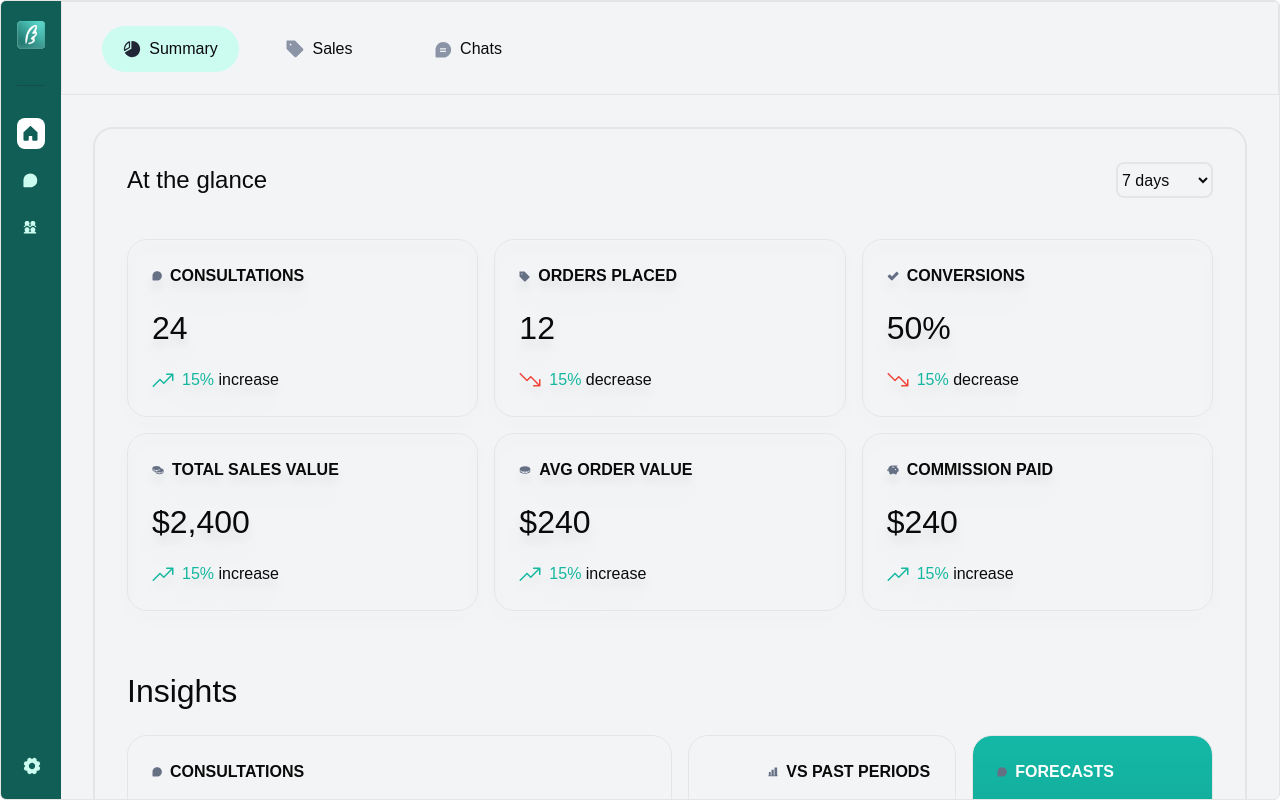
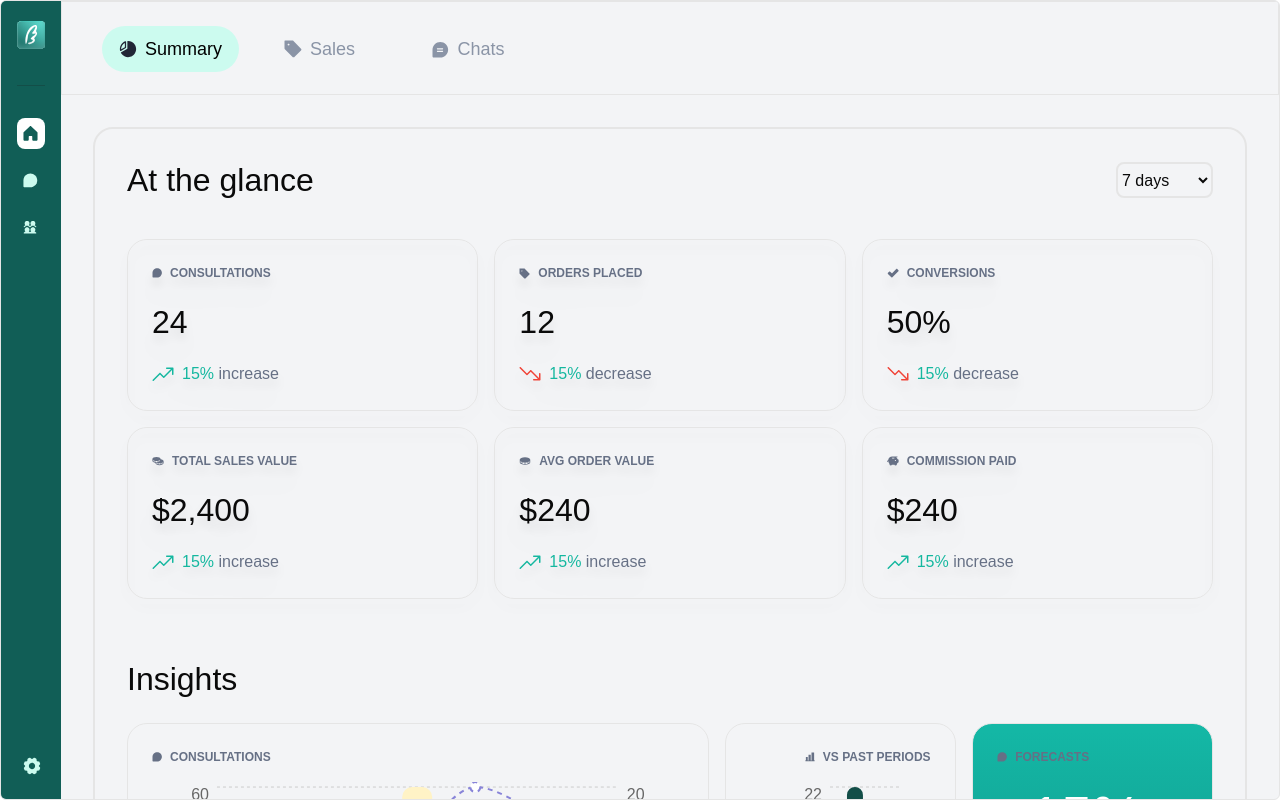
Before and after one commit to Flutevishnu/wingman-assesment, a Next.js app: page / in a window 1280 px wide. Built offline with nearby package versions, Linux system fonts and the light colour scheme.

Commit message:
font color and bug fix

```diff
--- a/src/app/page.tsx
+++ b/src/app/page.tsx
@@ -16,7 +16,7 @@ export default function Home() {
         <div className=" flex-1 md:border md:border-2 md:rounded-[20px] p-8">
           <div className="border-black rounded-[20px] ">
             <div className="h-[38px]  flex items-center justify-between">
-              <h1 className="text-2xl font-medium">At the glance</h1>
+              <h1 className="text-[32px] font-medium">At the glance</h1>
               <select name="duration" id="duration" className="rounded-lg w-[97px] h-[36px] border border-2 bg-inherit">
                 <option value="Today" className="w-[49px] bg-inherit font-normal">7 days</option>
                 <option value="7 days" className="font-normal">1 month</option>
@@ -32,13 +32,13 @@ export default function Home() {
               <div key={key} className="border border-[1.5px]  rounded-[20px] p-[24px] gap-[16px] flex flex-col drop-shadow-xl">
                 <span className="flex gap-2 items-center ">
                   {glance.icon}
-                  <p className="font-semibold">{glance.title}</p>
+                  <p className="font-semibold text-[12px] text-[#667085]">{glance.title}</p>
                 </span>
                 <p className="text-[32px] font-medium">{glance.number}</p>
                 <div className="flex items-center gap-2">
                   {glance.percen_icon}
                   <p>
-                    <span className="text-[#15B79F] font-normal">{glance.percentage}</span> <span className="font-normal">{glance.incee_decre}</span>
+                    <span className="text-[#15B79F] font-normal">{glance.percentage}</span> <span className="font-normal text-[#667085] text[14px]">{glance.incee_decre}</span>
                   </p>
                 </div>
               </div>
--- a/src/components/charts/consultations.tsx
+++ b/src/components/charts/consultations.tsx
@@ -24,7 +24,7 @@ export default function Consultations({data}: {data: consultations[]} ) {
               <svg width="10" height="10" viewBox="0 0 10 10" fill="none" xmlns="http://www.w3.org/2000/svg">
                 <path d="M9.875 4.8125C9.87364 6.05528 9.37934 7.24677 8.50056 8.12556C7.62177 9.00434 6.43028 9.49864 5.1875 9.5H1.23453C1.0398 9.49975 0.853111 9.42228 0.715413 9.28459C0.577716 9.14689 0.500248 8.9602 0.5 8.76547V4.8125C0.5 3.5693 0.99386 2.37701 1.87294 1.49794C2.75201 0.61886 3.9443 0.125 5.1875 0.125C6.4307 0.125 7.62299 0.61886 8.50206 1.49794C9.38114 2.37701 9.875 3.5693 9.875 4.8125Z" fill="#667085"/>
               </svg>
-              <p className="font-semibold">
+              <p className="font-semibold text-[12px] text-[#667085]">
                 CONSULTATIONS
               </p>
             </span>
@@ -121,19 +121,19 @@ function Legend(){
   return(
     <div className="flex gap-6 md:gap-20 w-auto">
 
-              <div className="flex gap-2 items-center">
+              <div className="flex gap-2 items-center ">
               <Separator className="w-[16px] h-[4px] rounded-lg  bg-[#8A94A6]"/>
-              <p>Incoming</p>
+              <p className="font-normal text-[#667085] text-[12px]">Incoming</p>
               </div>
 
               <div className="flex gap-2 items-center">
               <Separator className="w-[16px] h-[4px] rounded-lg   bg-[#15B79F]"/>
-              <p>Answered</p>
+              <p className="font-normal text-[#667085] text-[12px]">Answered</p>
               </div>
 
               <div className="flex gap-2 items-center">
               <Separator className="w-[16px] h-[4px] rounded-lg  bg-[#FFE587]"/>
-              <p>Experts online</p>
+              <p className="font-normal text-[#667085] text-[12px]">Experts online</p>
               </div>
 
             </div>
--- a/src/components/charts/forecasts.tsx
+++ b/src/components/charts/forecasts.tsx
@@ -5,7 +5,7 @@ export default function ForeCasts(){
               <svg width="10" height="10" viewBox="0 0 10 10" fill="none" xmlns="http://www.w3.org/2000/svg">
                 <path d="M9.875 4.8125C9.87364 6.05528 9.37934 7.24677 8.50056 8.12556C7.62177 9.00434 6.43028 9.49864 5.1875 9.5H1.23453C1.0398 9.49975 0.853111 9.42228 0.715413 9.28459C0.577716 9.14689 0.500248 8.9602 0.5 8.76547V4.8125C0.5 3.5693 0.99386 2.37701 1.87294 1.49794C2.75201 0.61886 3.9443 0.125 5.1875 0.125C6.4307 0.125 7.62299 0.61886 8.50206 1.49794C9.38114 2.37701 9.875 3.5693 9.875 4.8125Z" fill="#667085"/>
               </svg>
-              <p className="font-semibold">FORECASTS</p>
+              <p className="font-semibold text-[12px] text-[#667085]">FORECASTS</p>
             </span>
 
             <div className="flex flex-col gap-4">
--- a/src/components/charts/pastperiod.tsx
+++ b/src/components/charts/pastperiod.tsx
@@ -12,7 +12,7 @@ export default function VsPastPeriod({data}:  {data:PastPeriodData[]}) {
               <path d="M9.875 8.75C9.875 8.84946 9.83549 8.94484 9.76517 9.01517C9.69484 9.08549 9.59946 9.125 9.5 9.125H0.5C0.400544 9.125 0.305161 9.08549 0.234835 9.01517C0.164509 8.94484 0.125 8.84946 0.125 8.75C0.125 8.65054 0.164509 8.55516 0.234835 8.48483C0.305161 8.41451 0.400544 8.375 0.5 8.375H0.875V5.375C0.875 5.27554 0.914509 5.18016 0.984835 5.10983C1.05516 5.03951 1.15054 5 1.25 5H2.375C2.47446 5 2.56984 5.03951 2.64016 5.10983C2.71049 5.18016 2.75 5.27554 2.75 5.375V8.375H3.5V3.125C3.5 3.02554 3.53951 2.93016 3.60984 2.85984C3.68016 2.78951 3.77554 2.75 3.875 2.75H5.375C5.47446 2.75 5.56984 2.78951 5.64017 2.85984C5.71049 2.93016 5.75 3.02554 5.75 3.125V8.375H6.5V0.875C6.5 0.775544 6.53951 0.680161 6.60983 0.609835C6.68016 0.539509 6.77554 0.5 6.875 0.5H8.75C8.84946 0.5 8.94484 0.539509 9.01517 0.609835C9.08549 0.680161 9.125 0.775544 9.125 0.875V8.375H9.5C9.59946 8.375 9.69484 8.41451 9.76517 8.48483C9.83549 8.55516 9.875 8.65054 9.875 8.75Z" fill="#667085"/>
             </svg>
 
-              <p className='font-semibold'>
+              <p className='font-semibold text-[12px] text-[#667085] '>
                 VS PAST PERIODS
               </p>
             </span>
@@ -56,12 +56,12 @@ function Legend(){
 
               <div className="flex gap-2 items-center">
               <Separator className="w-[16px] h-[4px] rounded-lg  bg-[#CCFBEF]"/>
-              <p>Consultations</p>
+              <p className="font-normal text-[#667085] text-[12px]">Consultations</p>
               </div>
 
               <div className="flex gap-2 items-center">
               <Separator className="w-[16px] h-[4px] rounded-lg   bg-[#134E48]"/>
-              <p>Orders Placed</p>
+              <p className="font-normal text-[#667085] text-[12px]">Orders Placed</p>
               </div>
 
 
--- a/src/components/insights.tsx
+++ b/src/components/insights.tsx
@@ -9,7 +9,7 @@ import { consultData, pastperiodData } from './data/data';
 export default function Insights() {
     return(
         <div className="relative w-full h-auto mt-10 py-4 ">
-          <h1 className="text-[32px]  mb-5 font-medium">Insights</h1>
+          <h1 className="text-[32px]  mb-5 font-medium ">Insights</h1>
           <div className='w-full h-auto flex-col gap-4 xl:flex xl:flex-row'>
             <Consultations data={consultData}/>
             <div className='relative flex-col basis-[45%] w-full gap-6 md:gap-4 lg:flex lg:flex-row lg:max-h-[700px] xl:flex xl:flex-row'>
--- a/src/components/navbar.tsx
+++ b/src/components/navbar.tsx
@@ -33,8 +33,8 @@ export default function NavBar() {
         <div className="relative flex justify-center md:justify-start lg:flex-row gap-[12px] h-[94px] border border-b-[1px] pt-[24px] pr-[40px] pb-[24px] pl-[40px]">
         {nav_data.map((data, key) => (
             <div key={key}
-            className={cn("flex gap-2 items-center group cursor-pointer justify-center text-center w-[137px] h-[46px] rounded-[1200px] py-[12px] hover:bg-[#CCFBEF] font-medium",
-                selected===data.title?"bg-[#CCFBEF]":""
+            className={cn("flex gap-2 items-center group cursor-pointer text-[#8A94A6] text-[18px] hover:text-black justify-center text-center w-[137px] h-[46px] rounded-[1200px] py-[12px] hover:bg-[#CCFBEF] font-medium",
+                selected===data.title?"bg-[#CCFBEF] text-black":""
             )}
             onClick={()=>setSelected(data.title)}
             >
```
